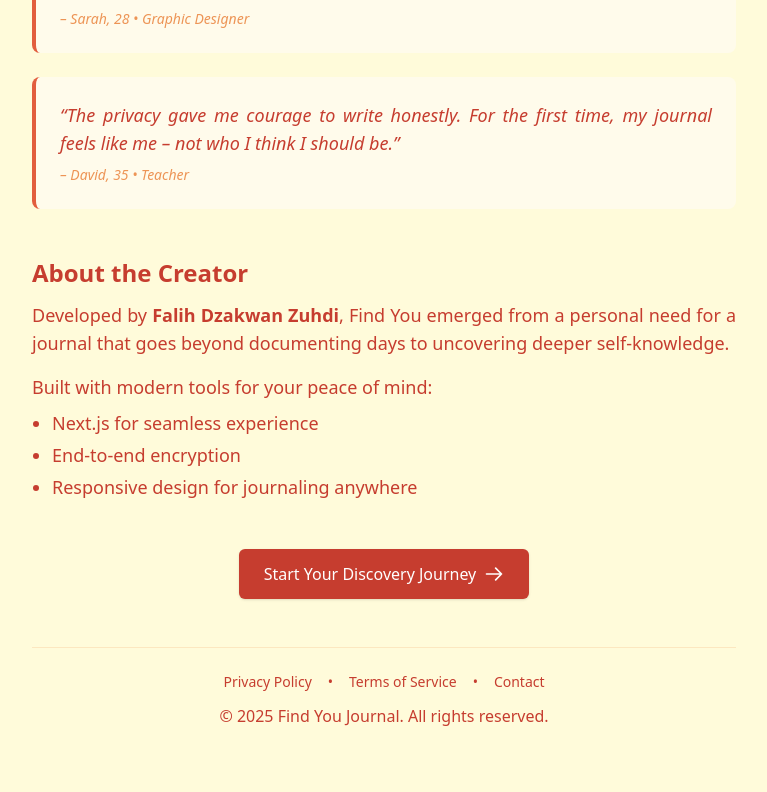
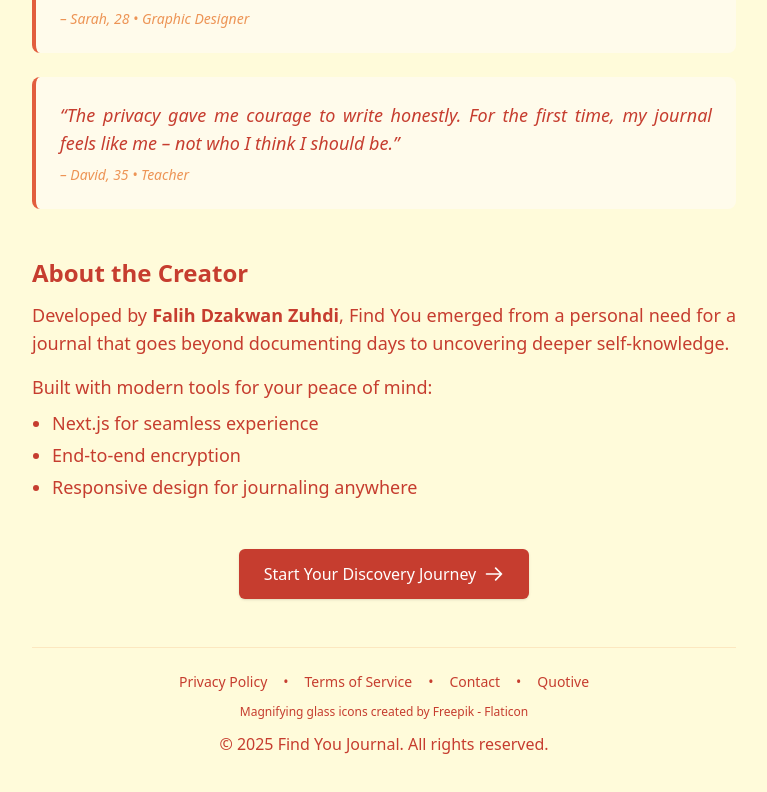
Before and after one commit to falihdzakwanz/find-you-journal, a Next.js app: page /about in a window 1280 px wide. Shown: the part 1200-1992 px from the top of the page, without its empty margins (256-1023 px from the left). Before the commit the page ends 1968 px from the top, so only its background shows below. Built offline with nearby package versions, Linux system fonts and the light colour scheme; no server answers.

Commit message:
style: tribute to icons and quotive link

```diff
--- a/src/components/fragments/Footer/index.tsx
+++ b/src/components/fragments/Footer/index.tsx
@@ -3,7 +3,7 @@ import Link from "next/link";
 export default function Footer() {
   return (
     <footer className="mt-12 pt-6 border-t border-primary/20 text-dark-brown">
-      <div className="flex items-center justify-center gap-2 text-sm flex-row sm:gap-4">
+      <div className="flex flex-wrap items-center justify-center gap-2 text-sm sm:gap-4">
         <Link
           href="/privacy"
           className="transition hover:text-accent hover:underline"
@@ -24,7 +24,28 @@ export default function Footer() {
         >
           Contact
         </Link>
+        <span className="inline">•</span>
+        <a
+          href="https://quotive.vercel.app"
+          target="_blank"
+          rel="noopener noreferrer"
+          className="transition hover:text-accent hover:underline"
+        >
+          Quotive
+        </a>
       </div>
+
+      <p className="mt-3 text-center text-xs text-gray-500">
+        <a
+          href="https://www.flaticon.com/free-icons/magnifying-glass"
+          target="_blank"
+          rel="noopener noreferrer"
+          className="transition hover:text-accent hover:underline text-dark-brown"
+        >
+          Magnifying glass icons created by Freepik - Flaticon
+        </a>
+      </p>
+
       <p className="mt-3 text-center">
         © {new Date().getFullYear()} Find You Journal. All rights reserved.
       </p>
```
